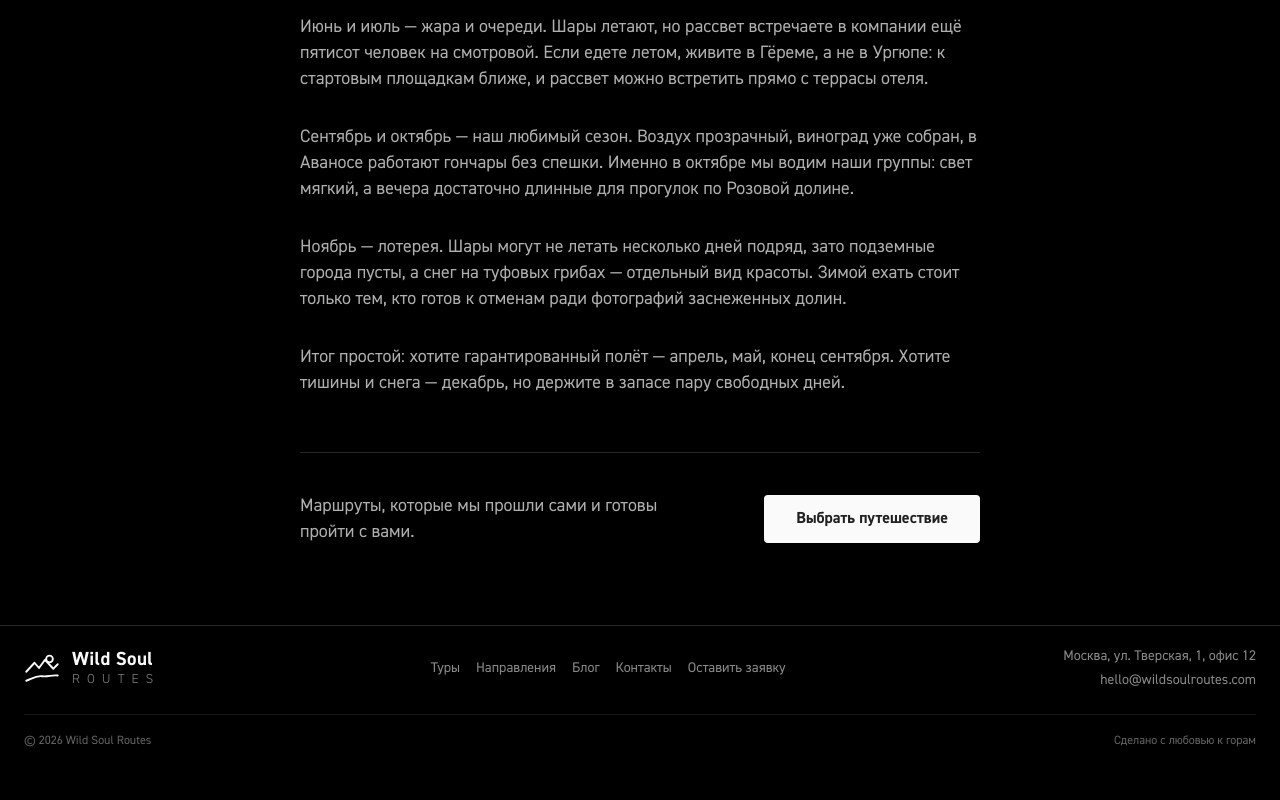
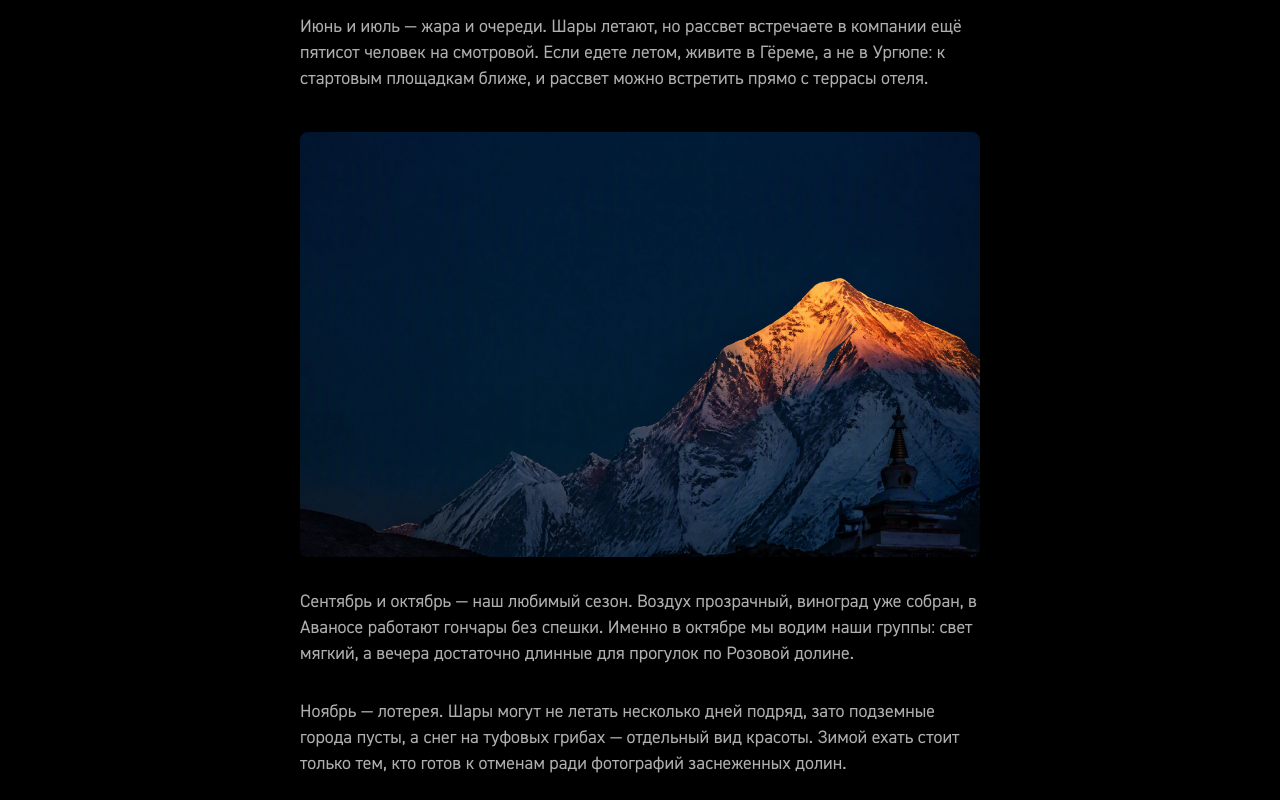
Before and after one commit to fifulina-uxui/wild-soul-routes, a React (Vite) app: page /blog/cappadocia-calendar in a window 1280 px wide. Shown: the part 740-1540 px from the top of the page. Before the commit the page ends 1511 px from the top, so only its background shows below. Built offline with nearby package versions, Linux system fonts and the light colour scheme.

Commit message:
Blog articles: photos between paragraphs

```diff
--- a/src/data/content.ts
+++ b/src/data/content.ts
@@ -76,7 +76,7 @@ export interface PageContent {
     subtitle: string
     back: string
   }
-  articles: { id: string; intro: string; body: string[] }[]
+  articles: { id: string; intro: string; body: string[]; images?: string[] }[]
   team: {
     label: string
     heading: string
@@ -578,6 +578,7 @@ export const content: Record<'ru' | 'en', PageContent> = {
           'Ноябрь — лотерея. Шары могут не летать несколько дней подряд, зато подземные города пусты, а снег на туфовых грибах — отдельный вид красоты. Зимой ехать стоит только тем, кто готов к отменам ради фотографий заснеженных долин.',
           'Итог простой: хотите гарантированный полёт — апрель, май, конец сентября. Хотите тишины и снега — декабрь, но держите в запасе пару свободных дней.',
         ],
+        images: ['images/hero.jpg', 'images/hero-home.jpg'],
       },
       {
         id: 'tibet-trek',
@@ -590,6 +591,7 @@ export const content: Record<'ru' | 'en', PageContent> = {
           'Каждый вечер в маршруте — час тишины или разговора. В горах это работает иначе, чем в городе: высота и усталость снимают защитные слои, и люди говорят честнее. Это не побочный эффект путешествия — это его суть.',
           'Если сомневаетесь, потянете ли: наш темп — шаг и пауза, шаг и пауза. Маршрут проходили люди 55+ без горного опыта. Главное — честно заполнить анкету здоровья перед поездкой и довериться акклиматизации.',
         ],
+        images: ['images/tour-everest.jpg', 'images/hero-home.jpg'],
       },
       {
         id: 'georgia-food',
@@ -603,6 +605,7 @@ export const content: Record<'ru' | 'en', PageContent> = {
           'В Казбеги не едим в отелях — спускаемся к семье в Гергети. Харчо здесь варят на казане над огнём, а к застолью подключаются соседи. Тосты за горы, за дорогу, за гостей — и в какой-то момент вы поймёте, что это и есть групповая терапия по-грузински.',
           'И два адреса на дорогу: хлебная в Гудаури у третьего километра — пури из тоне горячее некуда, и чайная в Пасанаури, где родились хинкали. Просто, громко и очень честно.',
         ],
+        images: ['images/hero.jpg', 'images/tour-cappadocia.jpg'],
       },
     ],
     team: {
@@ -1130,6 +1133,7 @@ export const content: Record<'ru' | 'en', PageContent> = {
           'November is a lottery. Balloons may stay grounded for days, but the underground cities are empty, and snow on the fairy chimneys is a beauty of its own. In winter, come only if you are ready for cancellations in exchange for snowy valleys.',
           'The bottom line: for a guaranteed flight choose April, May or late September. For silence and snow — December, but keep a couple of spare days.',
         ],
+        images: ['images/hero.jpg', 'images/hero-home.jpg'],
       },
       {
         id: 'tibet-trek',
@@ -1142,6 +1146,7 @@ export const content: Record<'ru' | 'en', PageContent> = {
           'Every evening on the route holds an hour of silence or talk. In the mountains it works differently than in the city: altitude and fatigue peel away the protective layers, and people speak more honestly. That is not a side effect of the journey — it is the point.',
           'If you doubt you can make it: our pace is step and pause, step and pause. People over 55 with no mountain experience have completed this route. The key is to fill in the health questionnaire honestly and trust the acclimatization.',
         ],
+        images: ['images/tour-everest.jpg', 'images/hero-home.jpg'],
       },
       {
         id: 'georgia-food',
@@ -1155,6 +1160,7 @@ export const content: Record<'ru' | 'en', PageContent> = {
           'In Kazbegi we skip the hotels and go down to a family in Gergeti. The kharcho simmers in a cauldron over open fire, and neighbours join the feast. Toasts to the mountains, to the road, to the guests — and at some point you realise this is group therapy, Georgian-style.',
           'And two addresses for the road: the bakery in Gudauri at the third kilometre — puri from the tone, impossibly hot; and the teahouse in Pasanauri, where khinkali were born. Simple, loud and very honest.',
         ],
+        images: ['images/hero.jpg', 'images/tour-cappadocia.jpg'],
       },
     ],
     team: {
--- a/src/pages/BlogArticlePage.tsx
+++ b/src/pages/BlogArticlePage.tsx
@@ -1,3 +1,4 @@
+import { Fragment } from 'react'
 import { Link, Navigate, useParams } from 'react-router'
 import { asset } from '../lib/asset'
 import Subpage from './Subpage'
@@ -46,10 +47,22 @@ export default function BlogArticlePage() {
         <Reveal>
           <p className="text-[20px] font-bold leading-[28px] text-[#fafafa]">{article.intro}</p>
         </Reveal>
-        {article.body.map((paragraph) => (
-          <Reveal key={paragraph.slice(0, 32)}>
-            <p className="mt-8 text-[18px] leading-[26px] text-[rgb(250_250_250/70%)]">{paragraph}</p>
-          </Reveal>
+        {article.body.map((paragraph, i) => (
+          <Fragment key={paragraph.slice(0, 32)}>
+            <Reveal>
+              <p className="mt-8 text-[18px] leading-[26px] text-[rgb(250_250_250/70%)]">{paragraph}</p>
+            </Reveal>
+            {i % 2 === 1 && article.images?.[Math.floor((i - 1) / 2)] && (
+              <Reveal>
+                <img
+                  src={asset(article.images[Math.floor((i - 1) / 2)])}
+                  alt={post.title}
+                  loading="lazy"
+                  className="mt-10 aspect-[16/10] w-full rounded-[8px] object-cover"
+                />
+              </Reveal>
+            )}
+          </Fragment>
         ))}
 
         <Reveal>
```
